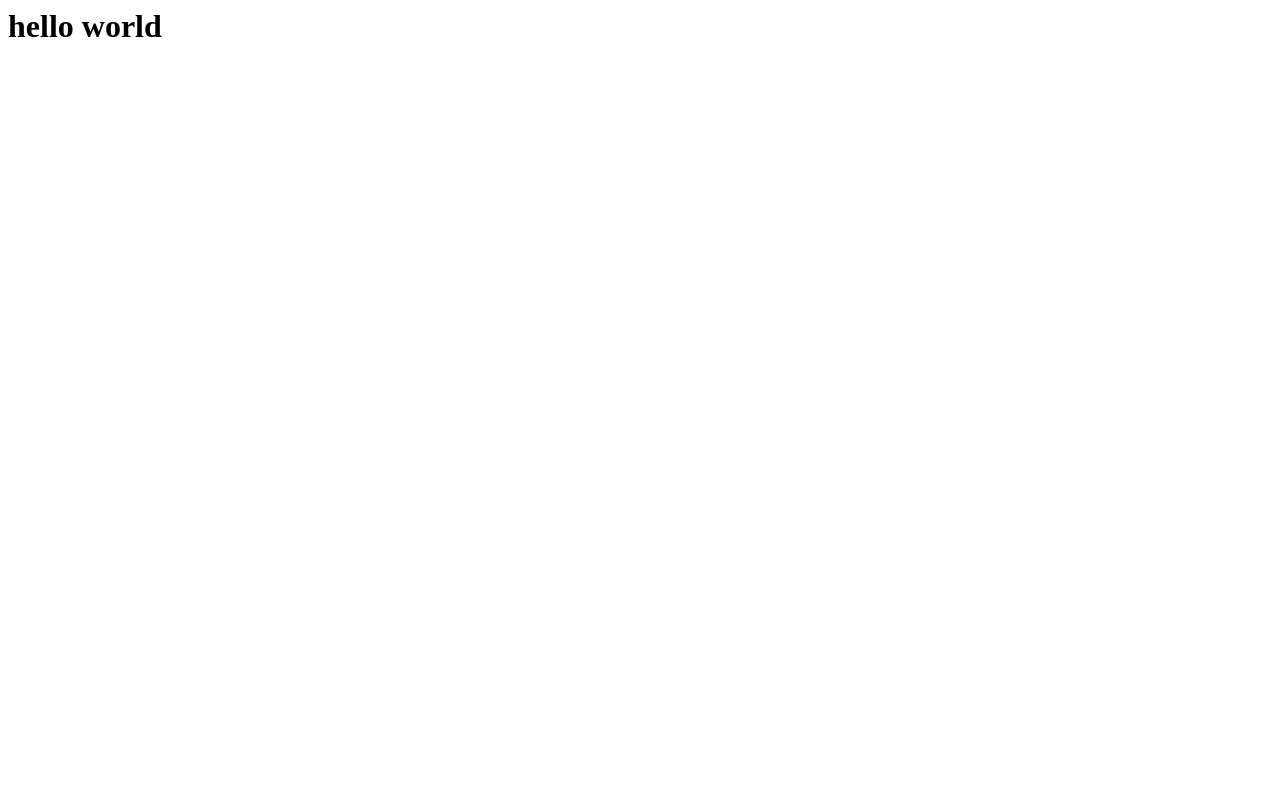
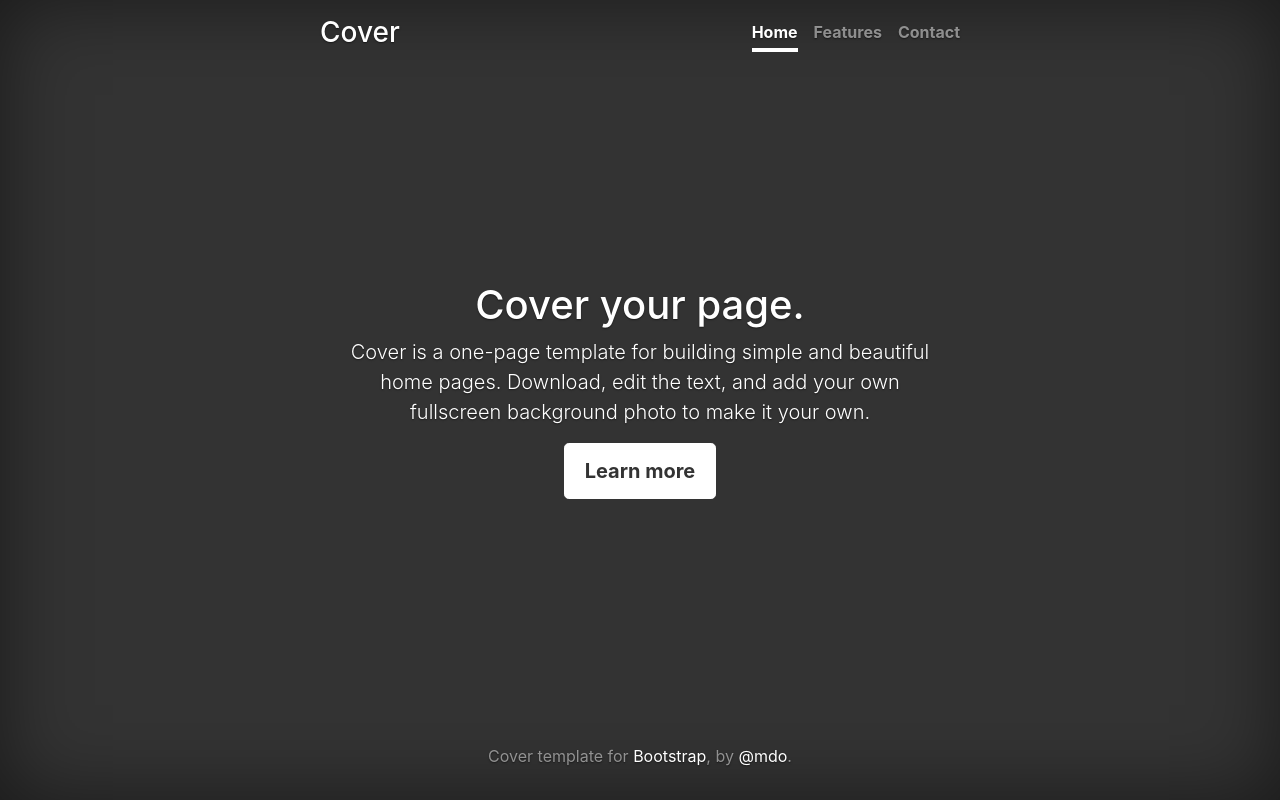
Before and after one commit to pedrooct/pedrooct.github.io, a plain HTML site: page index.html in a window 1280 px wide. Drawn offline with nearby package versions, Linux system fonts and the light colour scheme.

Commit message:
framework added

```diff
--- a/index.html
+++ b/index.html
@@ -1 +1,56 @@
-<h1>hello world<h1>
+<!doctype html>
+<html lang="pt">
+  <head>
+    <meta charset="utf-8">
+    <meta name="viewport" content="width=device-width, initial-scale=1, shrink-to-fit=no">
+    <meta name="generator" content="Jekyll v3.8.5">
+    <title>Welcome to my page</title>
+
+    <!-- Bootstrap core CSS -->
+<link href="/docs/4.2/dist/css/bootstrap.min.css" rel="stylesheet" integrity="sha384-GJzZqFGwb1QTTN6wy59ffF1BuGJpLSa9DkKMp0DgiMDm4iYMj70gZWKYbI706tWS" crossorigin="anonymous">
+
+
+    <style>
+      .bd-placeholder-img {
+        font-size: 1.125rem;
+        text-anchor: middle;
+      }
+
+      @media (min-width: 768px) {
+        .bd-placeholder-img-lg {
+          font-size: 3.5rem;
+        }
+      }
+    </style>
+    <!-- Custom styles for this template -->
+    <link href="style.css" rel="stylesheet">
+  </head>
+  <body class="text-center">
+    <div class="cover-container d-flex w-100 h-100 p-3 mx-auto flex-column">
+  <header class="masthead mb-auto">
+    <div class="inner">
+      <h3 class="masthead-brand">Cover</h3>
+      <nav class="nav nav-masthead justify-content-center">
+        <a class="nav-link active" href="#">Home</a>
+        <a class="nav-link" href="#">Features</a>
+        <a class="nav-link" href="#">Contact</a>
+      </nav>
+    </div>
+  </header>
+
+  <main role="main" class="inner cover">
+    <h1 class="cover-heading">Cover your page.</h1>
+    <p class="lead">Cover is a one-page template for building simple and beautiful home pages. Download, edit the text, and add your own fullscreen background photo to make it your own.</p>
+    <p class="lead">
+      <a href="#" class="btn btn-lg btn-secondary">Learn more</a>
+    </p>
+  </main>
+
+  <footer class="mastfoot mt-auto">
+    <div class="inner">
+      <p>Cover template for <a href="https://getbootstrap.com/">Bootstrap</a>, by <a href="https://twitter.com/mdo">@mdo</a>.</p>
+    </div>
+  </footer>
+</div>
+</body>
+</html>
--- /dev/null
+++ b/style.css
@@ -0,0 +1,106 @@
+/*
+ * Globals
+ */
+
+/* Links */
+a,
+a:focus,
+a:hover {
+  color: #fff;
+}
+
+/* Custom default button */
+.btn-secondary,
+.btn-secondary:hover,
+.btn-secondary:focus {
+  color: #333;
+  text-shadow: none; /* Prevent inheritance from `body` */
+  background-color: #fff;
+  border: .05rem solid #fff;
+}
+
+
+/*
+ * Base structure
+ */
+
+html,
+body {
+  height: 100%;
+  background-color: #333;
+}
+
+body {
+  display: -ms-flexbox;
+  display: flex;
+  color: #fff;
+  text-shadow: 0 .05rem .1rem rgba(0, 0, 0, .5);
+  box-shadow: inset 0 0 5rem rgba(0, 0, 0, .5);
+}
+
+.cover-container {
+  max-width: 42em;
+}
+
+
+/*
+ * Header
+ */
+.masthead {
+  margin-bottom: 2rem;
+}
+
+.masthead-brand {
+  margin-bottom: 0;
+}
+
+.nav-masthead .nav-link {
+  padding: .25rem 0;
+  font-weight: 700;
+  color: rgba(255, 255, 255, .5);
+  background-color: transparent;
+  border-bottom: .25rem solid transparent;
+}
+
+.nav-masthead .nav-link:hover,
+.nav-masthead .nav-link:focus {
+  border-bottom-color: rgba(255, 255, 255, .25);
+}
+
+.nav-masthead .nav-link + .nav-link {
+  margin-left: 1rem;
+}
+
+.nav-masthead .active {
+  color: #fff;
+  border-bottom-color: #fff;
+}
+
+@media (min-width: 48em) {
+  .masthead-brand {
+    float: left;
+  }
+  .nav-masthead {
+    float: right;
+  }
+}
+
+
+/*
+ * Cover
+ */
+.cover {
+  padding: 0 1.5rem;
+}
+.cover .btn-lg {
+  padding: .75rem 1.25rem;
+  font-weight: 700;
+}
+
+
+/*
+ * Footer
+ */
+.mastfoot {
+  color: rgba(255, 255, 255, .5);
+}
```
